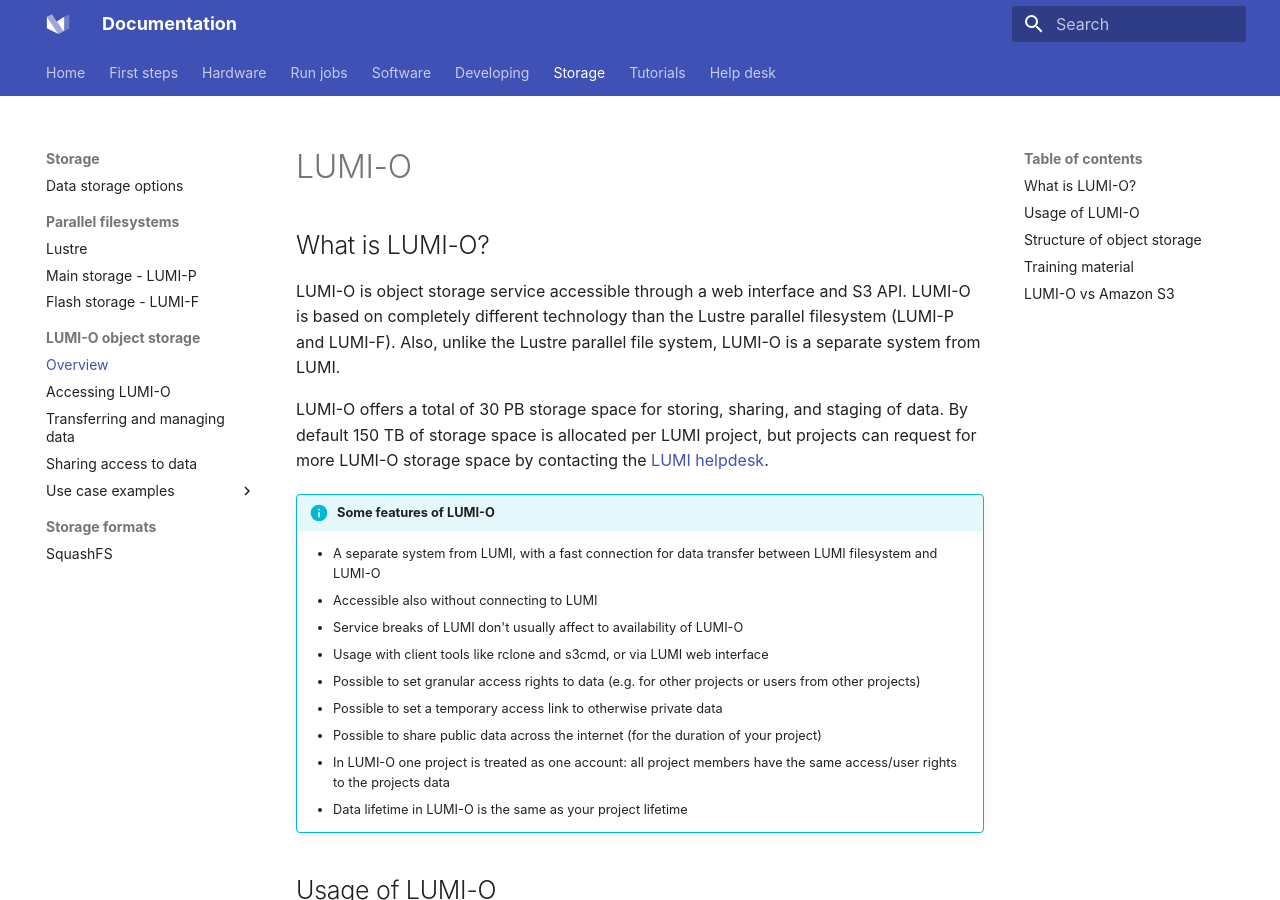
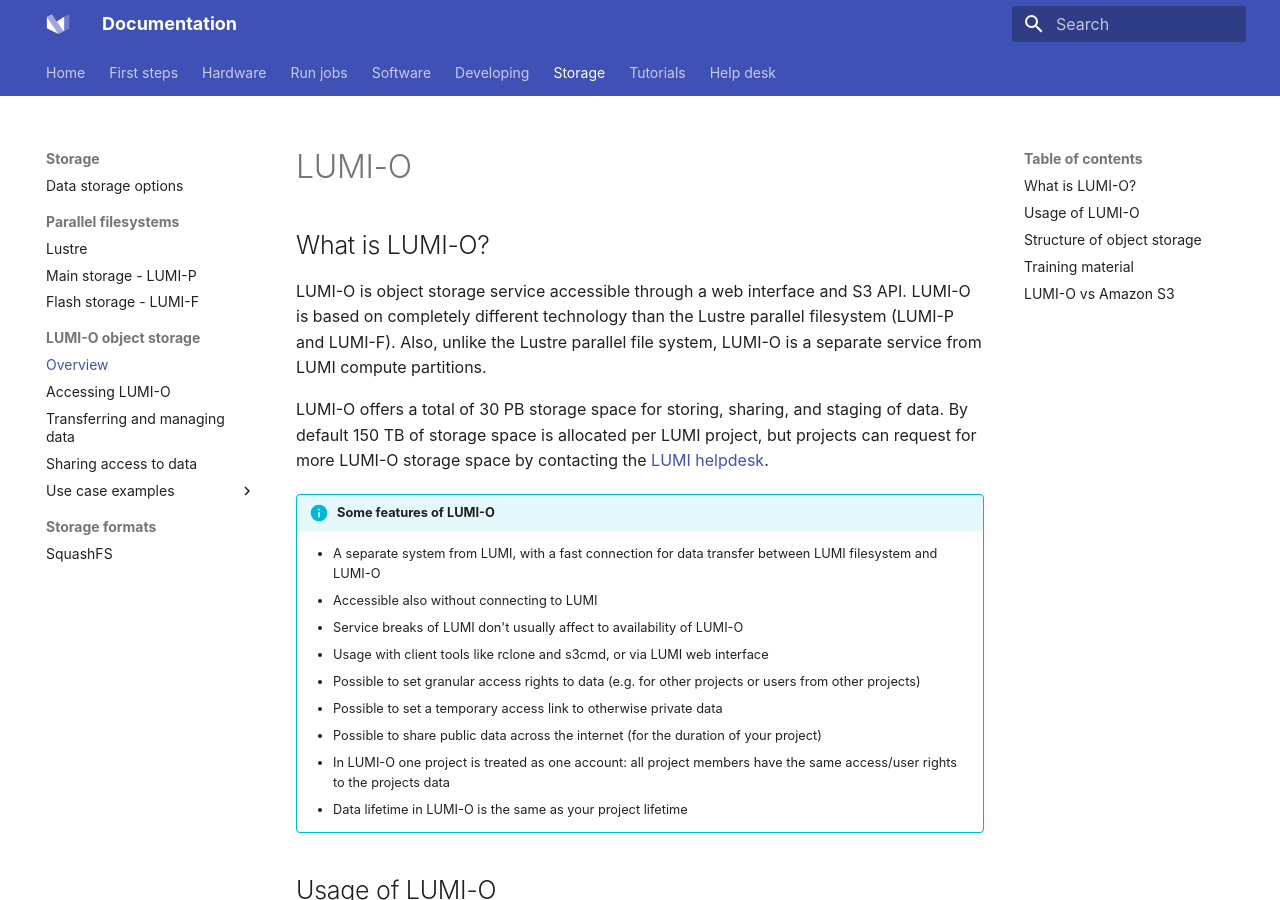
Before and after one commit to Lumi-supercomputer/lumi-userguide, an MkDocs documentation site: the page built from docs/storage/lumio/index.md, in a window 1280 px wide and 900 px high. Built offline with MkDocs 1.6.1 and Material for MkDocs 9.7.7, drawn with Linux system fonts in a browser that asks for light colours.

Commit message:
Update docs/storage/lumio/index.md
Co-authored-by: Maciej Szpindler <56594900+mszpindler@users.noreply.github.com>

```diff
--- a/docs/storage/lumio/index.md
+++ b/docs/storage/lumio/index.md
@@ -8,7 +8,7 @@
 ## What is LUMI-O?
 
 LUMI-O is object storage service accessible through a web interface and S3 API.
-LUMI-O is based on completely different technology than the Lustre parallel filesystem (LUMI-P and LUMI-F). Also, unlike the Lustre parallel file system, LUMI-O is a separate system from LUMI.
+LUMI-O is based on completely different technology than the Lustre parallel filesystem (LUMI-P and LUMI-F). Also, unlike the Lustre parallel file system, LUMI-O is a separate service from LUMI compute partitions.
 
 LUMI-O offers a total of 30 PB storage space for storing, sharing, and staging of data. By default 150 TB of storage space is allocated per LUMI project, but projects can request for more LUMI-O storage space by contacting the [LUMI helpdesk](../../helpdesk/index.md).
 
```
